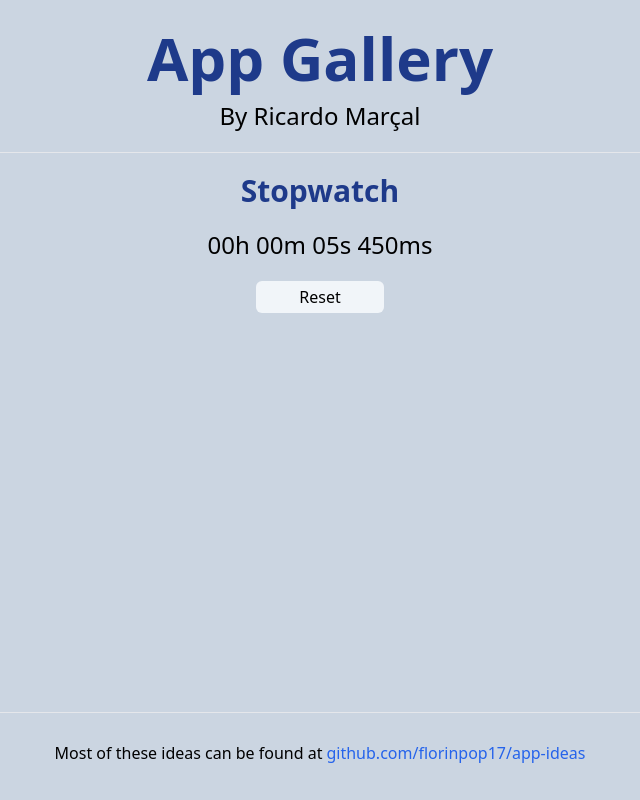
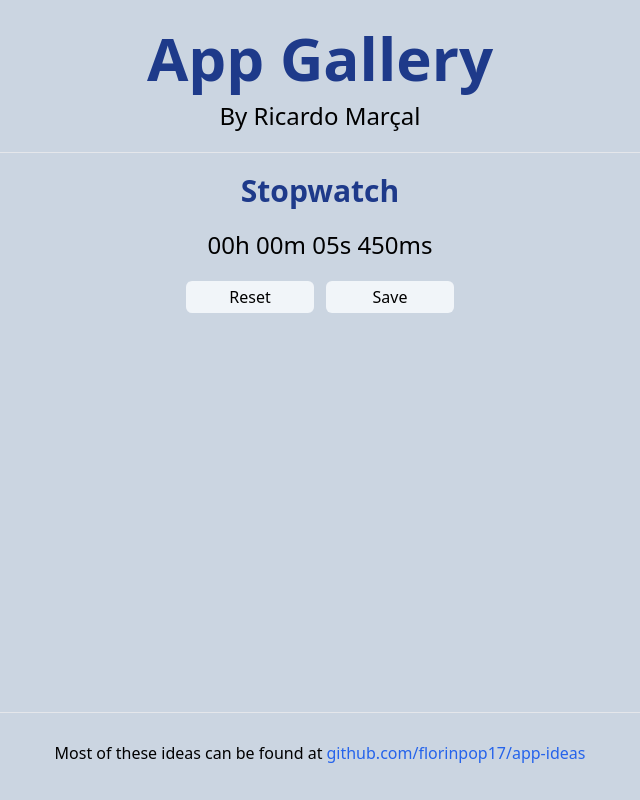
Before and after one commit to RicardoMarcal/app-gallery, a Next.js app: page /stopwatch in a window 1280 px wide. Shown: the whole page, without its empty margins (320-960 px from the left). Built offline with nearby package versions, Linux system fonts and the light colour scheme.

Commit message:
stopwatch update

```diff
--- a/pages/stopwatch.tsx
+++ b/pages/stopwatch.tsx
@@ -5,9 +5,17 @@ import React, { useEffect, useState } from 'react'
 import Footer from '../components/Footer'
 import Header from '../components/Header'
 
+interface mark {
+  time: Date,
+  hours: Number,
+  minutes: Number,
+  seconds: Number,
+  milisseconds: Number
+}
+
 const Stopwatch: NextPage = () => {
   const [start, setStart] = useState(Date.now())
-  const [distance, setDistance] = useState(0)
+  const [marks, setMarks] = useState([] as mark[])
   const [hours, setHours] = useState(0)
   const [minutes, setMinutes] = useState(0)
   const [seconds, setSeconds] = useState(0)
@@ -28,8 +36,24 @@ const Stopwatch: NextPage = () => {
   }, [start])
 
 
-  const handleStart = () => {
+  const handleReset = () => {
     setStart(Date.now())
+    let distance = Date.now() - start
+    setHours(Math.floor((distance % (1000 * 60 * 60 * 24)) / (1000 * 60 * 60)))
+    setMinutes(Math.floor((distance % (1000 * 60 * 60)) / (1000 * 60)))
+    setSeconds(Math.floor((distance % (1000 * 60)) / 1000))
+    setMilisseconds(Math.floor(distance % 1000))
+    setMarks([])
+  }
+
+  const handleSave = () => {
+    setMarks([...marks, {
+      time: new Date(Date.now()),
+      hours: hours,
+      minutes: minutes,
+      seconds: seconds,
+      milisseconds: milisseconds
+    }])
   }
 
   return (
@@ -50,12 +74,33 @@ const Stopwatch: NextPage = () => {
             {' '+('00' + seconds).slice(-2)}s
             {' '+('000' + milisseconds).slice(-3)}ms
           </p>
-          <input
-            type="button"
-            value="Reset"
-            onClick={handleStart}
-            className="p-1 mt-5 w-32 text-center bg-slate-100 rounded-md cursor-pointer"
-          />
+          <section className='flex gap-3'>
+            <input
+              type="button"
+              value="Reset"
+              onClick={handleReset}
+              className="p-1 mt-5 w-32 text-center bg-slate-100 rounded-md cursor-pointer"
+            />
+            <input
+              type="button"
+              value="Save"
+              onClick={handleSave}
+              className="p-1 mt-5 w-32 text-center bg-slate-100 rounded-md cursor-pointer"
+            />
+          </section>
+          <section className='flex flex-col-reverse justify-start mt-4'>
+            {marks.map(({time, hours, minutes, seconds, milisseconds}, key) => (
+              <div key={time.getTime()} className='flex gap-1'>
+                {key+1 + ') '+ time.toLocaleDateString() + ' | ' + time.toLocaleTimeString() + ' - '}
+                <div className='font-bold'>
+                  {hours > 0 ? ('00' + hours).slice(-2) + 'h' : ''}
+                  {minutes > 0 ? ' '+('00' + minutes).slice(-2) + 'm' : ''}
+                  {seconds > 0 ? ' '+('00' + seconds).slice(-2) + 's' : ''}
+                  {milisseconds > 0 ? ' '+('000' + milisseconds).slice(-3) + 'ms' : ''}
+                </div>
+              </div>
+            ))}
+          </section>
         </div>
 
       </main>
```
